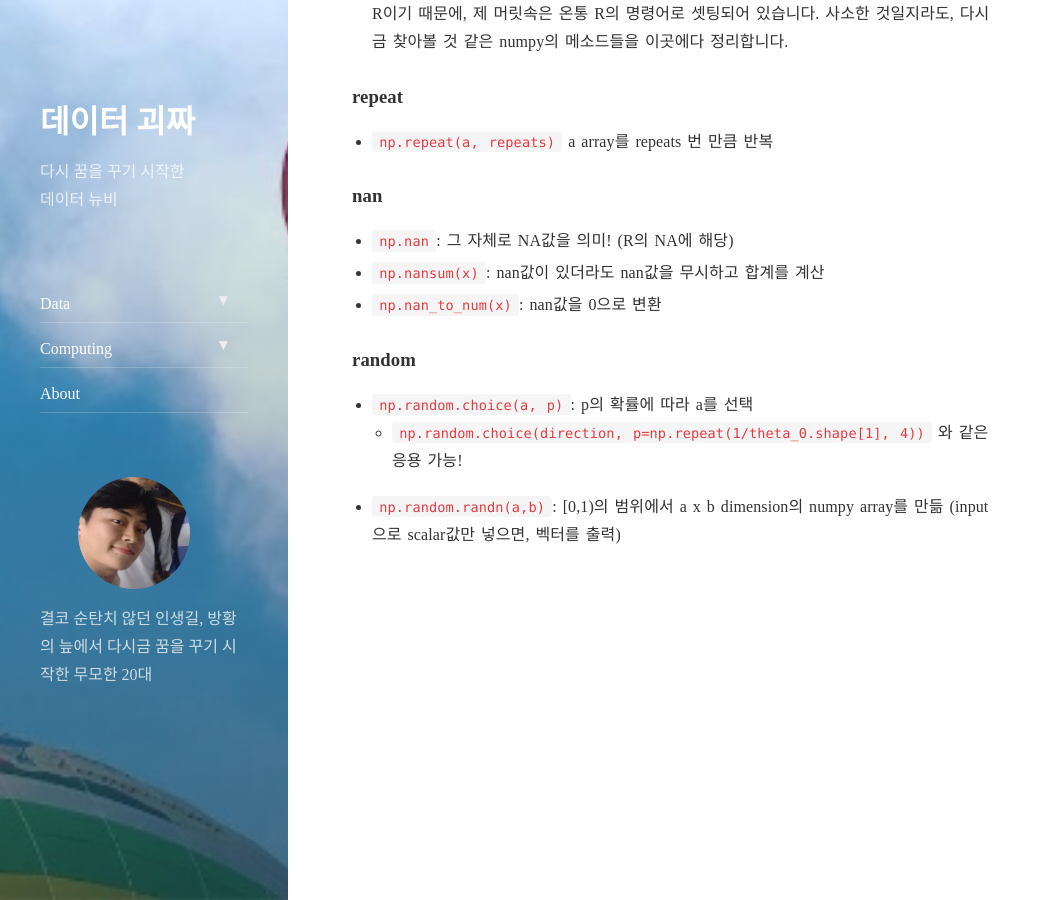
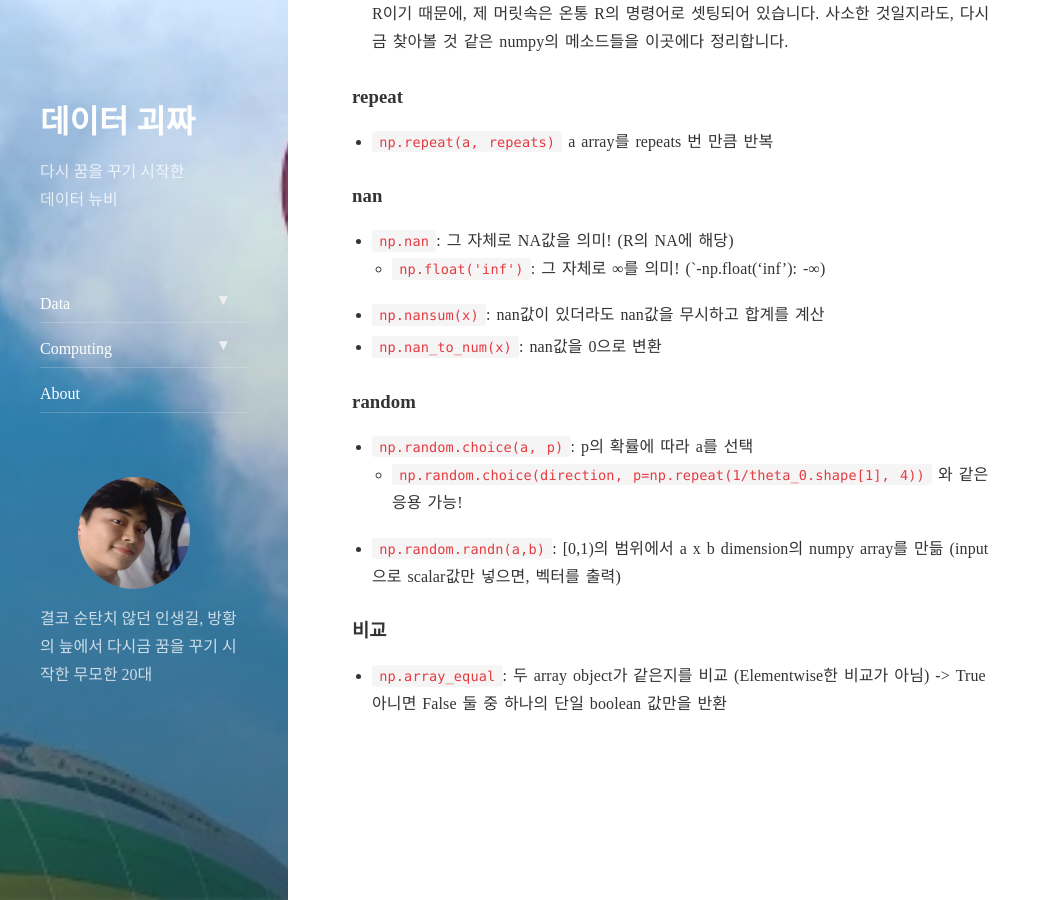
Before and after one commit to tryumanshow/data-weirdo.github.io, a Jekyll site: the page built from _posts/2020-10-29-computing-python-numpy.markdown, in a window 1280 px wide and 900 px high, scrolled down 322 px. Shown: the whole window, without its empty margins (0-1051 px from the left). Built offline with Jekyll 4.4.1, drawn with Linux system fonts in a browser that asks for light colours; nearby versions of some CDN libraries; comment, search, counter and statistics services are not loaded.

Commit message:
Update 2020-10-29-computing-python-numpy.markdown

```diff
--- a/_posts/2020-10-29-computing-python-numpy.markdown
+++ b/_posts/2020-10-29-computing-python-numpy.markdown
@@ -16,15 +16,16 @@ comments: true
 ### repeat
 - `np.repeat(a, repeats)`  a array를 repeats 번 만큼 반복
 
-
 ### nan
-
 - `np.nan`: 그 자체로 NA값을 의미! (R의 NA에 해당)
+  - `np.float('inf')`: 그 자체로 ∞를 의미! (`-np.float('inf'): -∞)
 - `np.nansum(x)`: nan값이 있더라도 nan값을 무시하고 합계를 계산
 - `np.nan_to_num(x)`: nan값을 0으로 변환
 
 ### random
-
 - `np.random.choice(a, p)`: p의 확률에 따라 a를 선택
   - `np.random.choice(direction, p=np.repeat(1/theta_0.shape[1], 4))` 와 같은 응용 가능!
 - `np.random.randn(a,b)`: \[0,1)의 범위에서 a x b dimension의 numpy array를 만듦 (input으로 scalar값만 넣으면, 벡터를 출력)
+
+### 비교
+- `np.array_equal`: 두 array object가 같은지를 비교 (Elementwise한 비교가 아님) -> True 아니면 False 둘 중 하나의 단일 boolean 값만을 반환
```
